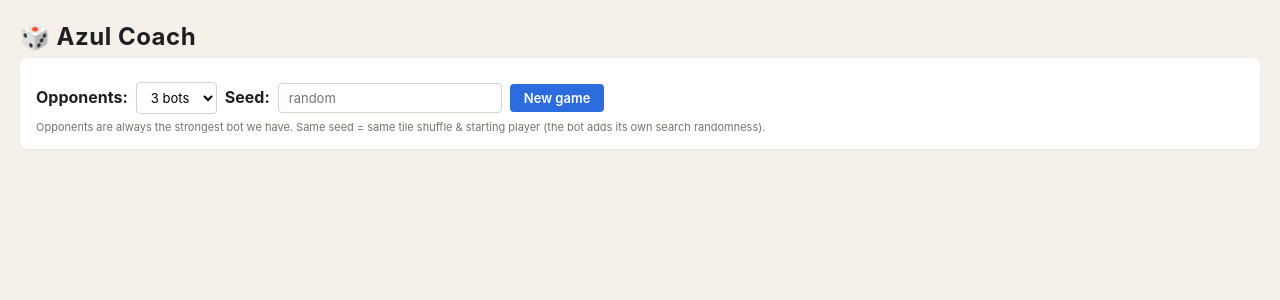
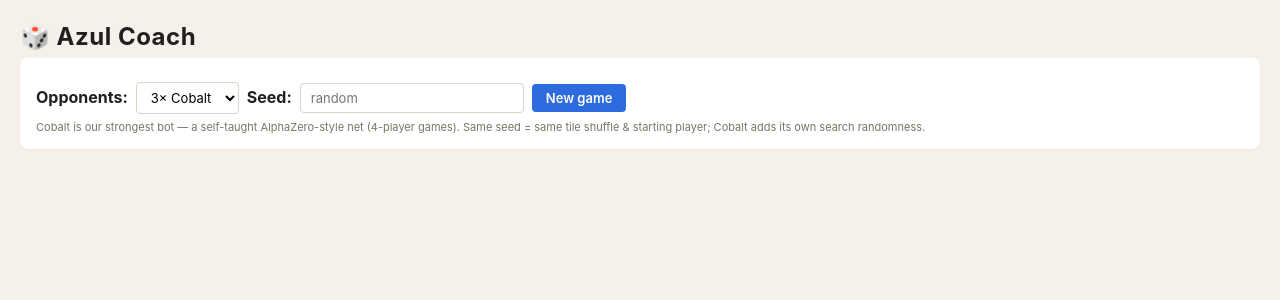
Before and after one commit to bltg85/azul-coach, a Flask app: page / in a window 1280 px wide. Shown: the top 300 px of the page. Run offline with Flask 3, Linux system fonts and the light colour scheme.

Commit message:
Name the bot "Cobalt"
The opponent now shows as Cobalt / Cobalt II / Cobalt III in the UI,
move log, new-game banner, and Supabase seat labels (BOT_LABEL). Cobalt =
the pigment that makes azulejo tiles blue — on-theme for Azul.

Co-Authored-By: Claude Opus 4.8 <noreply@anthropic.com>

```diff
--- a/templates/index.html
+++ b/templates/index.html
@@ -19,9 +19,9 @@
             <label><strong>Opponents:</strong></label>
             {% set cur_opp = game.bot_specs|length if game.bot_specs else 3 %}
             <select name="opponents">
-                <option value="1" {% if cur_opp == 1 %}selected{% endif %}>1 bot</option>
-                <option value="2" {% if cur_opp == 2 %}selected{% endif %}>2 bots</option>
-                <option value="3" {% if cur_opp == 3 %}selected{% endif %}>3 bots</option>
+                <option value="1" {% if cur_opp == 1 %}selected{% endif %}>1× Cobalt</option>
+                <option value="2" {% if cur_opp == 2 %}selected{% endif %}>2× Cobalt</option>
+                <option value="3" {% if cur_opp == 3 %}selected{% endif %}>3× Cobalt</option>
             </select>
             <label><strong>Seed:</strong></label>
             <input type="number" name="seed" placeholder="random" size="10" title="Same seed = same factory shuffle and first player">
@@ -40,8 +40,9 @@
             </form>
         {% endif %}
         <div style="font-size:11px;color:var(--muted);margin-top:6px;">
-            Opponents are always the strongest bot we have. Same seed = same tile
-            shuffle &amp; starting player (the bot adds its own search randomness).
+            Cobalt is our strongest bot — a self-taught AlphaZero-style net (4-player
+            games). Same seed = same tile shuffle &amp; starting player; Cobalt adds
+            its own search randomness.
         </div>
     </div>
 
--- a/webapp.py
+++ b/webapp.py
@@ -78,7 +78,7 @@ DISABLE_LOG_SAVE = os.environ.get("DISABLE_LOG_SAVE", "0") == "1"
 #   2. otherwise a time-budgeted MCTS (or fixed BOT_MCTS_ITER)
 BOT_TIME_BUDGET_S = float(os.environ.get("BOT_TIME_BUDGET_S", "2.0"))
 BOT_MCTS_ITER = int(os.environ.get("BOT_MCTS_ITER", "0"))
-BOT_LABEL = "azul-bot"
+BOT_LABEL = "Cobalt"
 
 AZ_WEIGHTS = os.environ.get(
     "AZ_WEIGHTS",
@@ -289,11 +289,19 @@ def advance_bots(game):
         moves_copy = deepcopy(moves)
         chosen = bot.SelectMove(moves_copy, gs_copy)
         game["log"].append(
-            f"P{seat} ({bot.__class__.__name__}): "
+            f"{_bot_name(seat)}: "
             + MoveToString(seat, chosen).replace("\n", " | ")
         )
         sim.apply(chosen)
         game["coach"] = None
+
+
+_BOT_ROMAN = {1: "", 2: " II", 3: " III"}
+
+
+def _bot_name(seat):
+    """Opponent display name. Seats 1..3 -> Cobalt, Cobalt II, Cobalt III."""
+    return BOT_LABEL + _BOT_ROMAN.get(seat, f" {seat}")
 
 
 def build_view(game):
@@ -359,7 +367,7 @@ def build_view(game):
             "floor": floor,
             "is_user": p.id == game["user_seat"],
             "is_current": p.id == sim.cur and not sim.terminal,
-            "name": "YOU" if p.id == game["user_seat"] else f"Bot {p.id}",
+            "name": "YOU" if p.id == game["user_seat"] else _bot_name(p.id),
         })
 
     destinations = []
@@ -463,8 +471,7 @@ def new_game():
         game["bot_specs"] = [BOT_LABEL] * n_opp
         game["pending"] = None
         game["message"] = (
-            f"New game (seed {seed}) — you are player 0 vs {n_opp} bot"
-            f"{'s' if n_opp > 1 else ''}."
+            f"New game (seed {seed}) — you vs {n_opp}× {BOT_LABEL}."
         )
         game["log"] = []
         game["coach"] = None
```
